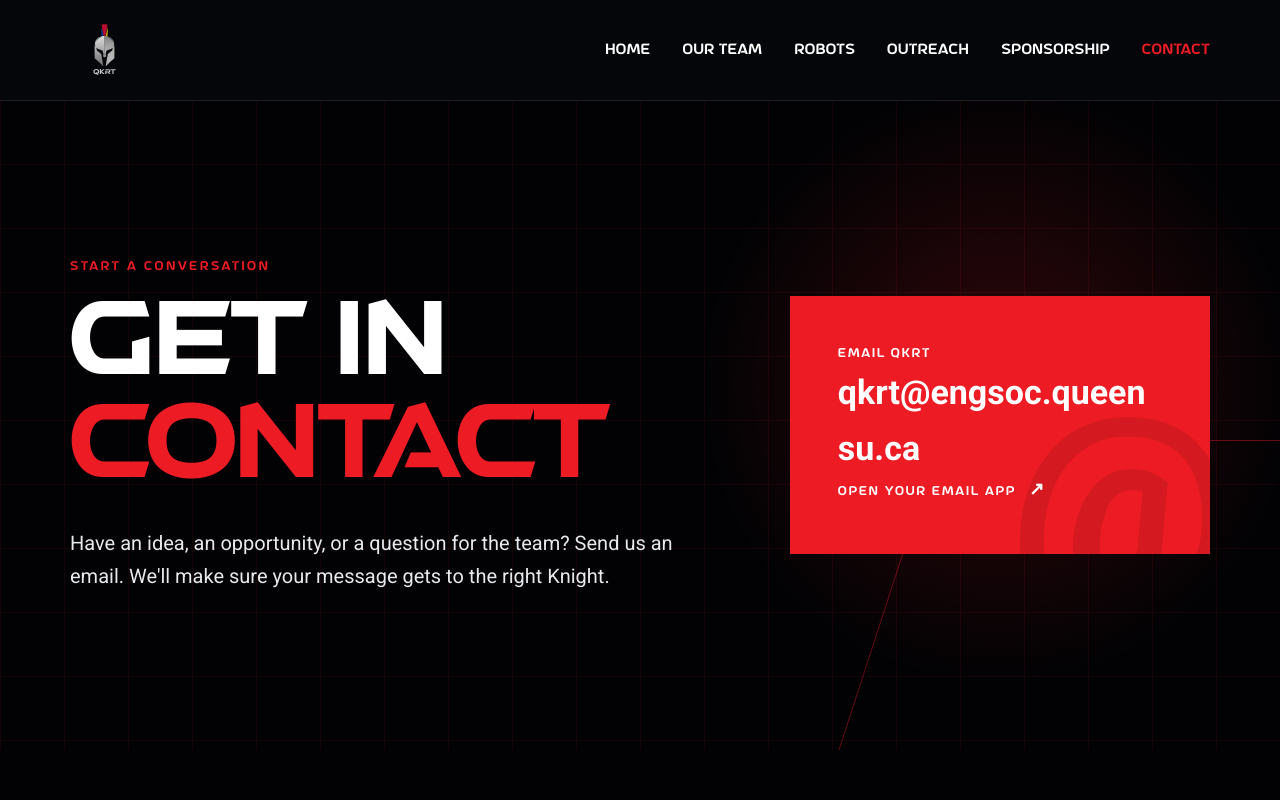
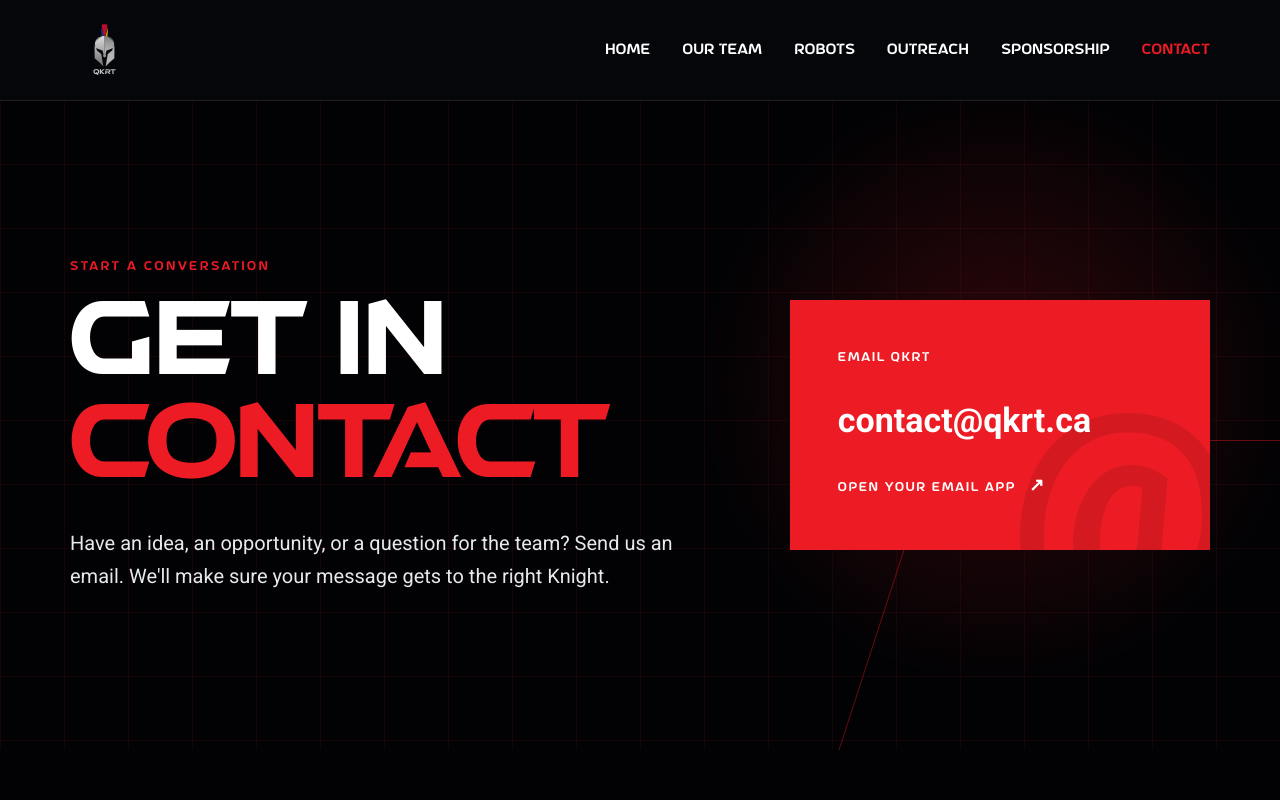
Before and after one commit to Gabe3L/qkrt.ca, a Next.js app: page /contact in a window 1280 px wide. Shown: the top 800 px of the page. Built offline with nearby package versions, Linux system fonts and the light colour scheme.

Commit message:
Updated email addresses

```diff
--- a/app/components/Footer.tsx
+++ b/app/components/Footer.tsx
@@ -45,7 +45,7 @@
             </svg>
           </a>
           <a
-            href="mailto:qkrt@engsoc.queensu.ca"
+            href="mailto:contact@qkrt.ca"
             aria-label="Email QKRT"
           >
             <svg viewBox="0 0 24 24" aria-hidden="true">
--- a/app/contact/page.tsx
+++ b/app/contact/page.tsx
@@ -26,10 +26,10 @@
 
           <a
             className="contact-email-card"
-            href="mailto:qkrt@engsoc.queensu.ca"
+            href="mailto:contact@qkrt.ca"
           >
             <span className="contact-email-card__label">Email QKRT</span>
-            <strong>qkrt@engsoc.queensu.ca</strong>
+            <strong>contact@qkrt.ca</strong>
             <span className="contact-email-card__action">
               Open your email app <b aria-hidden="true">↗</b>
             </span>
--- a/app/sponsorship/page.tsx
+++ b/app/sponsorship/page.tsx
@@ -122,10 +122,10 @@
           </div>
           <a
             className="sponsor-contact__email"
-            href="mailto:qkrt@engsoc.queensu.ca?subject=Sponsorship%20and%20partnership%20inquiry"
+            href="mailto:sponsorship@qkrt.ca?subject=Sponsorship%20and%20partnership%20inquiry"
           >
             <span>Partnership inquiries</span>
-            <strong>qkrt@engsoc.queensu.ca</strong>
+            <strong>sponsorship@qkrt.ca</strong>
             <b>Start a conversation →</b>
           </a>
         </div>
```
